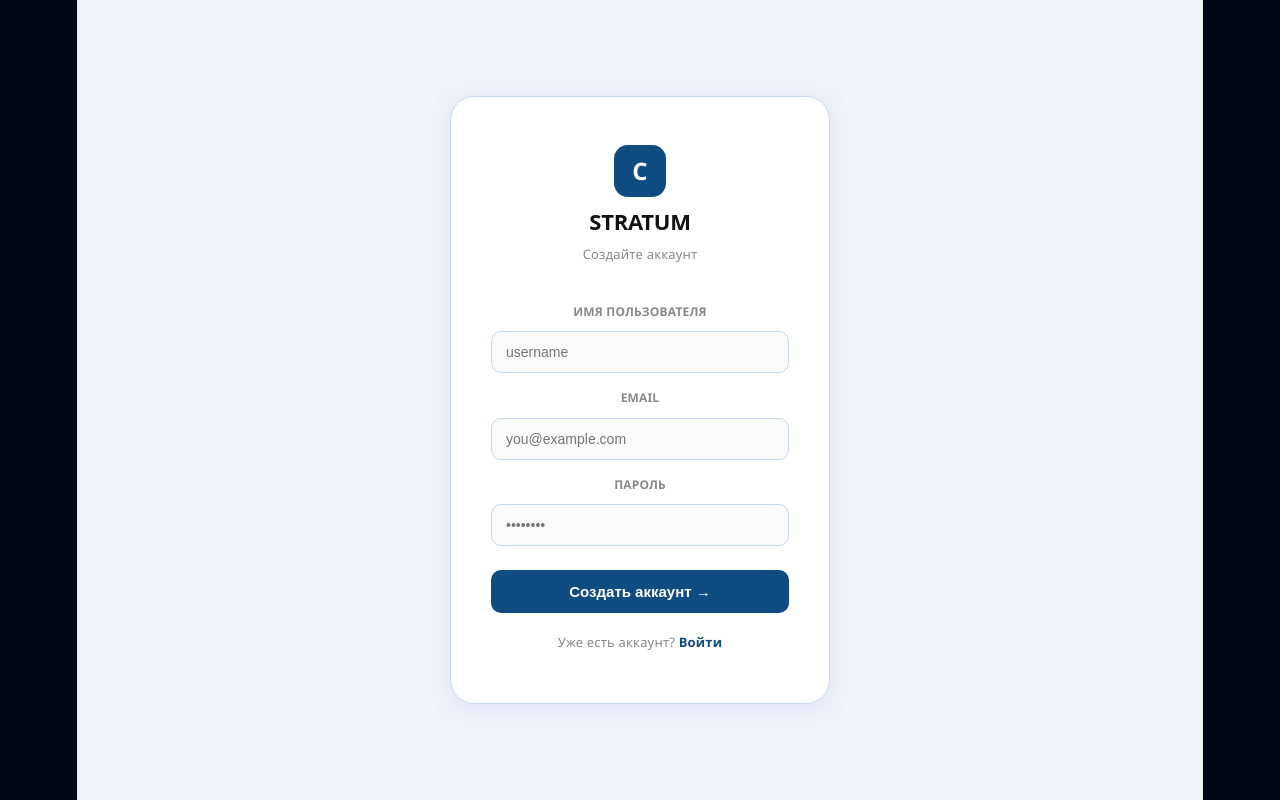
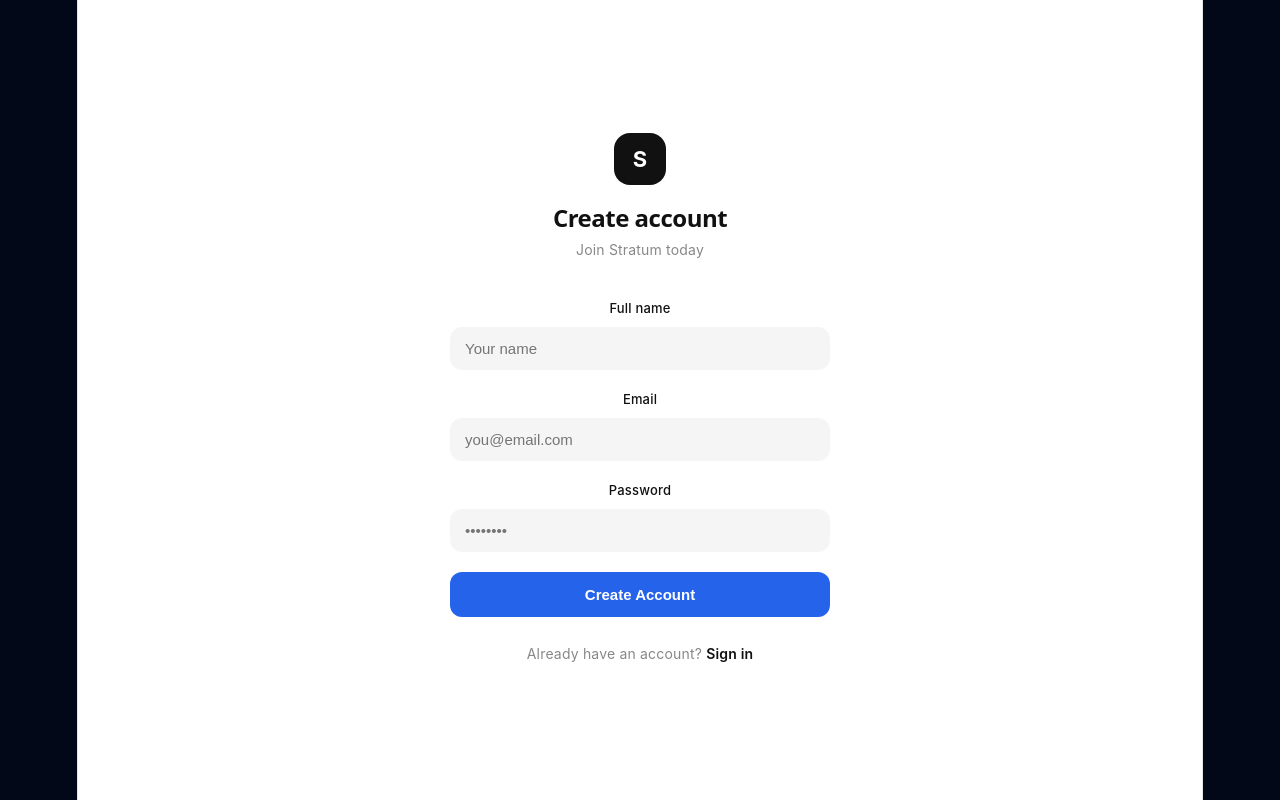
Before and after one commit to Rowshen-dev/Stratum, a React (Vite) app in the folder frontend/: page / in a window 1280 px wide. Both pictures are taken after a click on the element "Sign up". Built offline with nearby package versions, Linux system fonts and the light colour scheme.

Commit message:
feat: add new Register design

```diff
--- a/frontend/src/pages/Register.tsx
+++ b/frontend/src/pages/Register.tsx
@@ -9,117 +9,137 @@ export default function Register({ onGoLogin }: RegisterProps) {
   const [username, setUsername] = useState('');
   const [email, setEmail] = useState('');
   const [password, setPassword] = useState('');
+  const [loading, setLoading] = useState(false);
+  const [error, setError] = useState('');
 
   const handleRegister = async () => {
+    if (!username || !email || !password) return;
+    setLoading(true);
+    setError('');
     try {
       await api.post('/auth/register', { username, email, password });
-
       const loginRes = await api.post('/auth/login', { email, password });
       const token = loginRes.data.access_token;
       localStorage.setItem('token', token);
       setToken(token);
+      onGoLogin();
+    } catch (err: any) {
+      setError(err.response?.data?.message || 'Registration failed');
+    }
+    setLoading(false);
+  };
 
-      onGoLogin();
-
-  } catch (err: any) {
-  const msg = err.response?.data?.message || err.message || 'Ошибка регистрации';
-  alert(msg);
-}
+  const handleKeyDown = (e: React.KeyboardEvent) => {
+    if (e.key === 'Enter') handleRegister();
   };
 
   return (
     <div style={{
       minHeight: '100vh',
-      background: '#f0f4f8',
+      background: '#ffffff',
       display: 'flex',
       alignItems: 'center',
       justifyContent: 'center',
-      fontFamily: "'Segoe UI', Arial, sans-serif",
+      fontFamily: '-apple-system, BlinkMacSystemFont, "Segoe UI", sans-serif',
+      padding: '20px',
     }}>
-      <div style={{
-        background: '#fff',
-        borderRadius: 24,
-        padding: '48px 40px',
-        width: 380,
-        boxShadow: '0 4px 24px rgba(108,71,255,0.10)',
-        border: '1px solid #c5d8f0',
-      }}>
+      <div style={{ width: '100%', maxWidth: 380 }}>
 
-        {/* LOGO */}
         <div style={{ textAlign: 'center', marginBottom: 32 }}>
           <div style={{
-            width: 52, height: 52, borderRadius: 14,
-            background: '#0F4C81', margin: '0 auto 12px',
-            display: 'flex', alignItems: 'center', justifyContent: 'center',
+            width: 52, height: 52,
+            background: '#111',
+            borderRadius: 16,
+            display: 'flex',
+            alignItems: 'center',
+            justifyContent: 'center',
+            margin: '0 auto 20px',
           }}>
-            <span style={{ color: 'white', fontWeight: 900, fontSize: 24 }}>C</span>
+            <span style={{ color: '#fff', fontWeight: 700, fontSize: 22 }}>S</span>
           </div>
-          <h2 style={{ margin: 0, fontSize: 22, fontWeight: 800, color: '#111' }}>STRATUM</h2>
-          <p style={{ margin: '6px 0 0', color: '#888', fontSize: 13 }}>Создайте аккаунт</p>
+          <h1 style={{ fontSize: 24, fontWeight: 700, color: '#111', margin: '0 0 6px', letterSpacing: -0.5 }}>
+            Create account
+          </h1>
+          <p style={{ fontSize: 14, color: '#888', margin: 0 }}>Join Stratum today</p>
         </div>
 
-        {/* USERNAME */}
-        <div style={{ marginBottom: 12 }}>
-          <label style={{ fontSize: 12, color: '#888', fontWeight: 600, display: 'block', marginBottom: 6 }}>
-            ИМЯ ПОЛЬЗОВАТЕЛЯ
+        <div style={{ display: 'flex', flexDirection: 'column', gap: 16 }}>
+          <div>
+            <label style={{ display: 'block', fontSize: 13, fontWeight: 500, color: '#111', marginBottom: 6 }}>
+              Full name
             </label>
             <input
-            placeholder="username"
+              type="text"
+              placeholder="Your name"
               value={username}
-            onChange={(e) => setUsername(e.target.value)}
+              onChange={e => setUsername(e.target.value)}
+              onKeyDown={handleKeyDown}
               style={inputStyle}
             />
           </div>
 
-        {/* EMAIL */}
-        <div style={{ marginBottom: 12 }}>
-          <label style={{ fontSize: 12, color: '#888', fontWeight: 600, display: 'block', marginBottom: 6 }}>
-            EMAIL
+          <div>
+            <label style={{ display: 'block', fontSize: 13, fontWeight: 500, color: '#111', marginBottom: 6 }}>
+              Email
             </label>
             <input
-            placeholder="you@example.com"
+              type="email"
+              placeholder="you@email.com"
               value={email}
-            onChange={(e) => setEmail(e.target.value)}
+              onChange={e => setEmail(e.target.value)}
+              onKeyDown={handleKeyDown}
               style={inputStyle}
             />
           </div>
 
-        {/* PASSWORD */}
-        <div style={{ marginBottom: 24 }}>
-          <label style={{ fontSize: 12, color: '#888', fontWeight: 600, display: 'block', marginBottom: 6 }}>
-            ПАРОЛЬ
+          <div>
+            <label style={{ display: 'block', fontSize: 13, fontWeight: 500, color: '#111', marginBottom: 6 }}>
+              Password
             </label>
             <input
+              type="password"
               placeholder="••••••••"
-            type="password"
               value={password}
-            onChange={(e) => setPassword(e.target.value)}
+              onChange={e => setPassword(e.target.value)}
+              onKeyDown={handleKeyDown}
               style={inputStyle}
             />
           </div>
 
-        {/* BUTTON */}
-        <button onClick={handleRegister} style={{
-          width: '100%', padding: '13px',
-          borderRadius: 10, border: 'none',
-          background: '#0F4C81', color: 'white',
-          fontSize: 15, fontWeight: 700, cursor: 'pointer',
-          marginBottom: 16,
-        }}>
-          Создать аккаунт →
+          {error && (
+            <p style={{ fontSize: 13, color: '#ef4444', margin: 0 }}>{error}</p>
+          )}
+
+          <button
+            onClick={handleRegister}
+            disabled={loading}
+            style={{
+              width: '100%',
+              padding: '14px',
+              background: loading ? '#93c5fd' : '#2563eb',
+              color: '#fff',
+              border: 'none',
+              borderRadius: 12,
+              fontSize: 15,
+              fontWeight: 600,
+              cursor: loading ? 'not-allowed' : 'pointer',
+              transition: 'background 0.15s',
+              marginTop: 4,
+            }}
+          >
+            {loading ? 'Creating account...' : 'Create Account'}
           </button>
+        </div>
 
-        {/* GO TO LOGIN */}
-        <p style={{ textAlign: 'center', fontSize: 13, color: '#888', margin: 0 }}>
-          Уже есть аккаунт?{' '}
+        <p style={{ textAlign: 'center', fontSize: 14, color: '#888', marginTop: 24 }}>
+          Already have an account?{' '}
           <span
             onClick={onGoLogin}
-            style={{ color: '#0F4C81', fontWeight: 600, cursor: 'pointer' }}
+            style={{ color: '#111', fontWeight: 600, cursor: 'pointer' }}
           >
-            Войти
+            Sign in
           </span>
         </p>
-
       </div>
     </div>
   );
@@ -128,11 +148,12 @@ export default function Register({ onGoLogin }: RegisterProps) {
 const inputStyle: React.CSSProperties = {
   width: '100%',
   padding: '12px 14px',
-  borderRadius: 10,
-  border: '1.5px solid #c5d8f0',
-  fontSize: 14,
+  background: '#f5f5f5',
+  border: '1.5px solid transparent',
+  borderRadius: 12,
+  fontSize: 15,
+  color: '#111',
   outline: 'none',
   boxSizing: 'border-box',
-  color: '#111',
-  background: '#fafafa',
+  transition: 'border 0.15s',
 };
```
Lines whose indentation alone changed are shown as unchanged.
